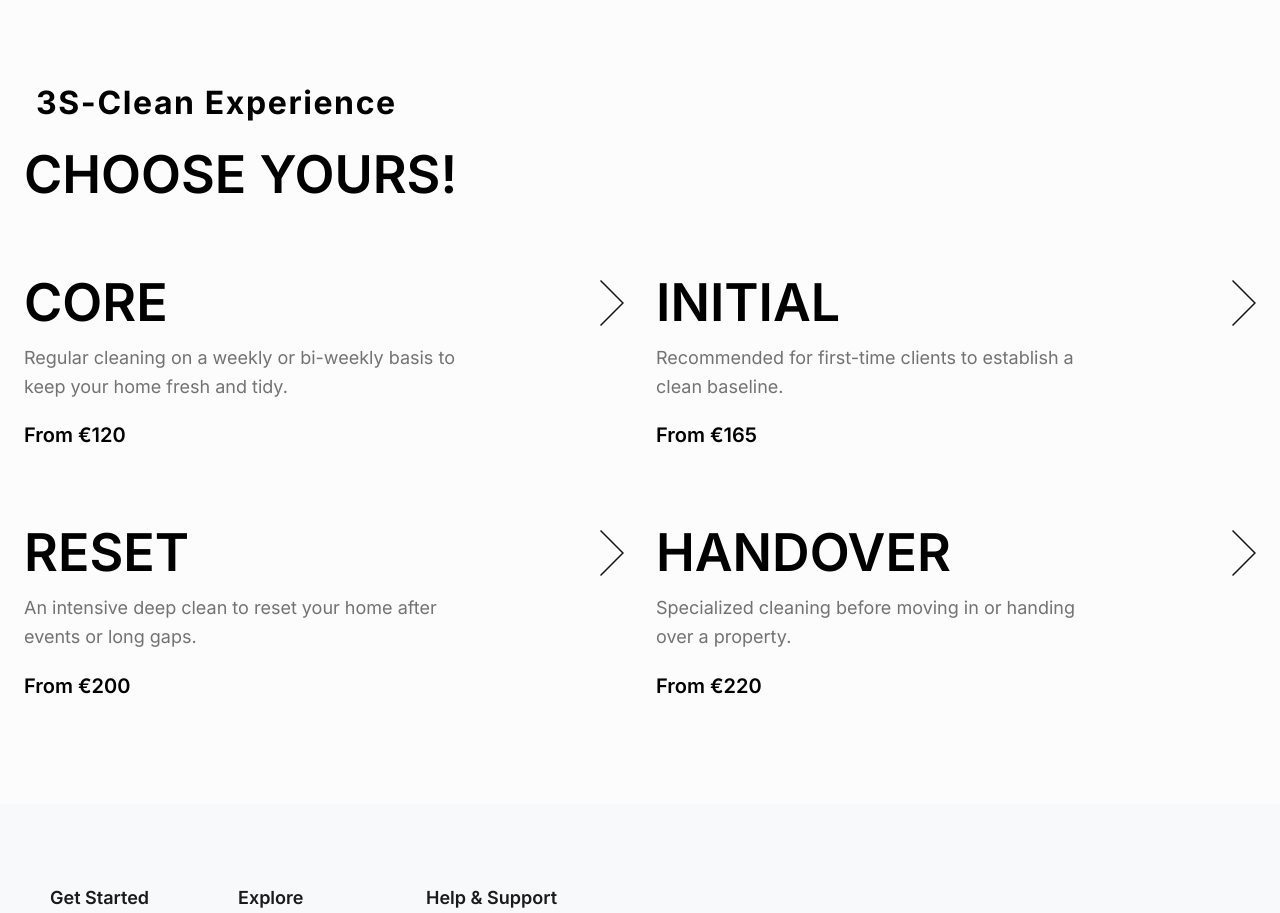
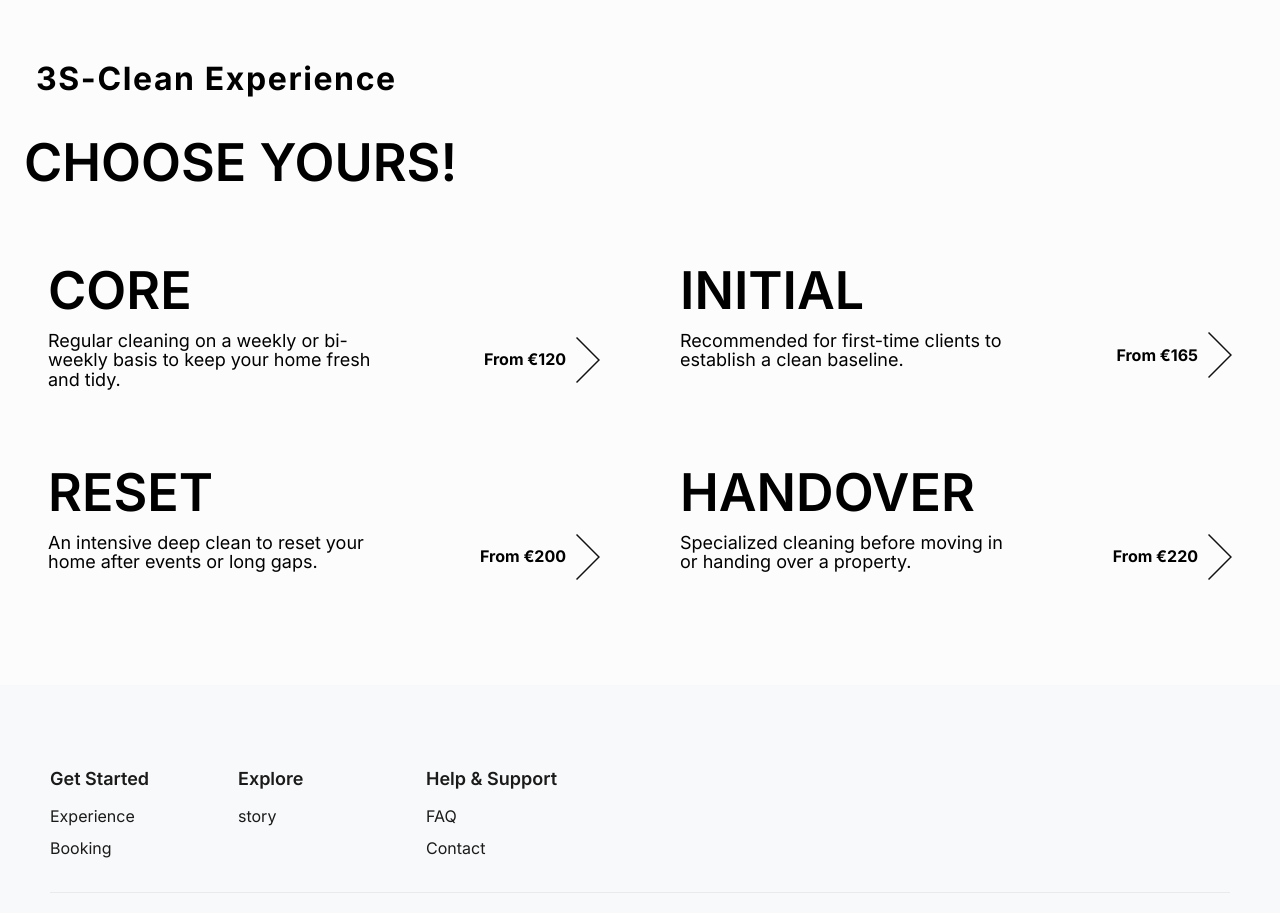
Before and after one commit to 3S-Clean/3s-clean-app, a Next.js app: page /en in a window 1280 px wide. Shown: the part 1760-2673 px from the top of the page. Built offline with nearby package versions, Linux system fonts and the light colour scheme; no server answers.

Commit message:
feat: new 6 page

```diff
--- a/app/[locale]/HomePageClient.tsx
+++ b/app/[locale]/HomePageClient.tsx
@@ -70,7 +70,6 @@ function BigTitle({
     return (
         <span
             className={`
-
             min-w-0
             font-sans font-semibold tracking-[0em] text-[var(--text)]
             text-[43px] leading-[4rem]
@@ -168,7 +167,7 @@ export default function HomePageClient() {
                         px-3 sm:px-4 md:px-6
                         flex flex-col justify-start
                         mx-auto w-full max-w-7xl
-                        pt-6 pb-24
+                        pt-8 pb-24
                         lg:pt-4 lg:pb-0
                        `}
                 >
@@ -266,7 +265,7 @@ export default function HomePageClient() {
                                         </BigTitle>
                                         <Arrow className="shrink-0" />
                                     </div>
-                                    <p className="w-full text-left text-[var(--text)] text-[16px] leading-[1,2rem] md:text-lg mb-5 max-w-[340px]">
+                                    <p className="w-full text-left text-[var(--text)] text-[15px] leading-[1.2rem] md:text-lg mb-5 max-w-[340px]">
                                         {it.desc}
                                     </p>
                                 </div>
@@ -299,7 +298,7 @@ export default function HomePageClient() {
                 <section className="px-6 py-14 lg:py-20 max-w-7xl xl:max-w-[1400px] mx-auto">
                     <SectionKicker>{t("experience.kicker")}</SectionKicker>
 
-                    <h2 className="mb-10 lg:mb-14">
+                    <h2 className=" pt-3 mb-10 lg:mb-14">
                         <BigTitle>{t("experience.title")}</BigTitle>
                     </h2>
 
@@ -310,26 +309,35 @@ export default function HomePageClient() {
                                     className={`
                                             ${cardBase}
                                             w-full min-w-0
-                    max-w-[520px] sm:max-w-[560px] md:max-w-[720px]
+                                            max-w-[440px] md:max-w-[460px]
                                             mr-auto
                                             xl:max-w-none
-                    py-8 sm:py-9 md:py-10 xl:py-6 px-0
+                                            py-9 sm:py-9 md:py-10 xl:py-6
+                                            px-3 sm:px-4 md:px-6
                                           `}
                                 >
-                                    <div className="flex items-center justify-between gap-4 mb-4 min-w-0">
-                                        <BigTitle className="leading-none min-w-0 break-words xl:whitespace-nowrap">
+                                    <div className="grid grid-cols-[1fr_auto] gap-x-6 gap-y-4 min-w-0">
+                                        {/* Title слева */}
+                                        <BigTitle className="min-w-0">
                                             {it.title}
                                         </BigTitle>
-                                        <Arrow />
-                                    </div>
 
-                                    <p className="text-[var(--muted)] text-base md:text-lg mb-5 leading-relaxed max-w-[38ch]">
+                                        {/* пустая ячейка справа в первой строке */}
+                                        <div />
+
+                                        {/* Description слева */}
+                                        <p className="min-w-0 text-left text-[var(--text)] text-[16px] leading-[1.2rem] md:text-lg max-w-[340px]">
                                             {it.desc}
                                         </p>
 
-                                    <p className="text-lg md:text-xl font-semibold text-[var(--text)]">
+                                        {/* Price + Arrow справа */}
+                                        <div className="flex items-center gap-[10px] self-center">
+                                            <p className="text-15 leading-[1.2rem] font-bold text-[var(--text)]">
                                                 {it.price}
                                             </p>
+                                            <Arrow />
+                                        </div>
+                                    </div>
                                 </div>
                             </Link>
                         ))}
```
Lines whose indentation alone changed are shown as unchanged.
